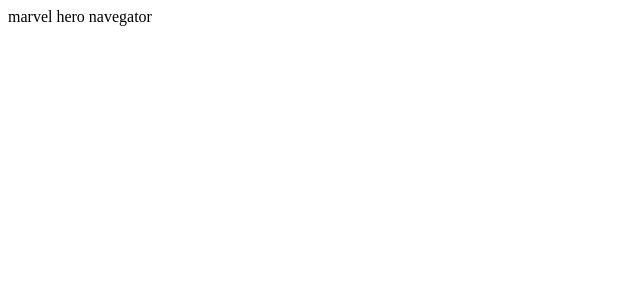
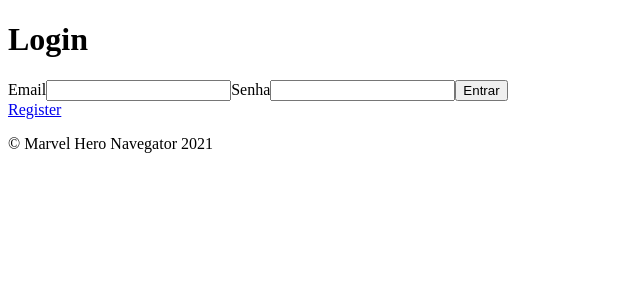
Before and after one commit to dekopossas/marvel-hero-navigator, a React (Create React App) app in the folder marvel-hero-navegator-frontend/: page /login in a window 1280 px wide. Shown: the top 300 px of the page, without its empty margins (0-640 px from the left). Built offline with nearby package versions, Linux system fonts and the light colour scheme.

Commit message:
estrutura basica de um login

```diff
--- a/marvel-hero-navegator-frontend/src/pages/Login/index.jsx
+++ b/marvel-hero-navegator-frontend/src/pages/Login/index.jsx
@@ -1,9 +1,48 @@
 import React from 'react';
+import { Link } from 'react-router-dom';
 
 function Login() {
   return (
-    <div>
-      marvel hero navegator
+    <div className="text-center">
+      <form className="form-signin">
+        <h1 className="h1 mb-3 font-weight-normal">Login</h1>
+        <label htmlFor="email">
+          Email
+          <input
+            className="form-control"
+            type="email"
+            id="email"
+            data-testid="email-input"
+          />
+        </label>
+        <label htmlFor="password">
+          Senha
+          <input
+            className="form-control"
+            type="password"
+            id="password"
+            data-testid="password-input"
+          />
+        </label>
+        <button
+          className="btn btn-lg btn-danger btn-block"
+          type="button"
+          data-testid="signin-btn"
+        >
+          Entrar
+        </button>
+        <br />
+        <Link
+          to="/register"
+          data-testid="no-account-btn"
+          className="cadastrar"
+        >
+          Register
+        </Link>
+        <p className="mt-5 mb-3 text-muted">
+          © Marvel Hero Navegator 2021
+        </p>
+      </form>
     </div>
   );
 }
```
